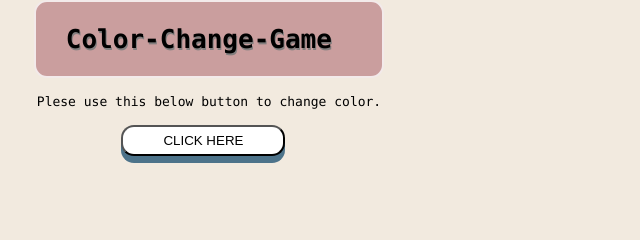
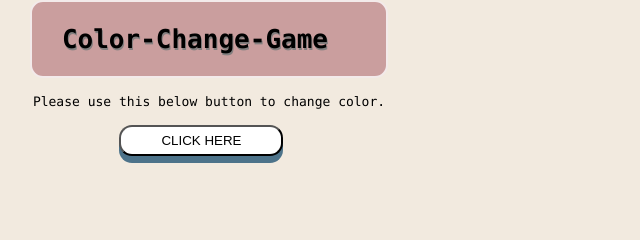
Before and after one commit to ShravanAmudala55/Color-Change-Game, a plain HTML site: page index.html in a window 1280 px wide. Shown: the part 330-570 px from the top of the page, 431-1071 px from the left. Drawn offline with Linux system fonts and the light colour scheme.

Commit message:
Update index.html

```diff
--- a/index.html
+++ b/index.html
@@ -14,7 +14,7 @@
         </header>
 
 
-    <p>Plese use this below button to change color.
+    <p>Please use this below button to change color.
     </p>
     <button class="button" type="button">Click Here</button>
     <script type="text/javascript">
```
